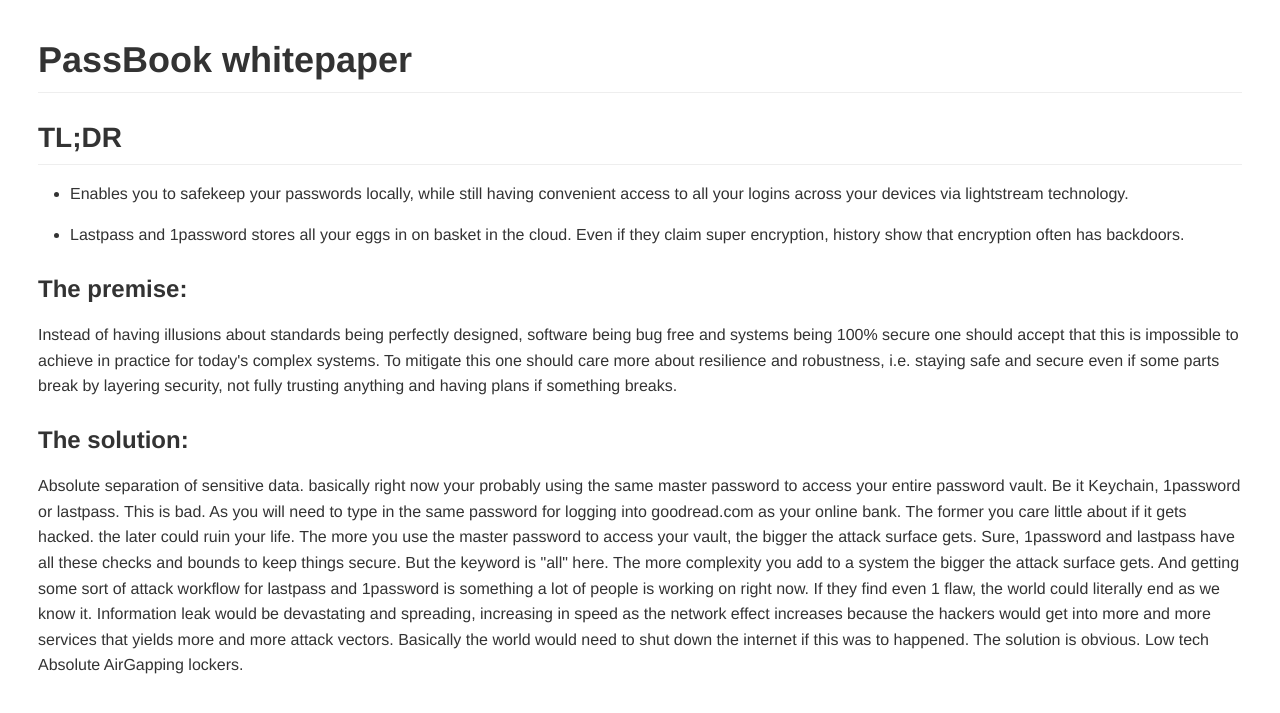
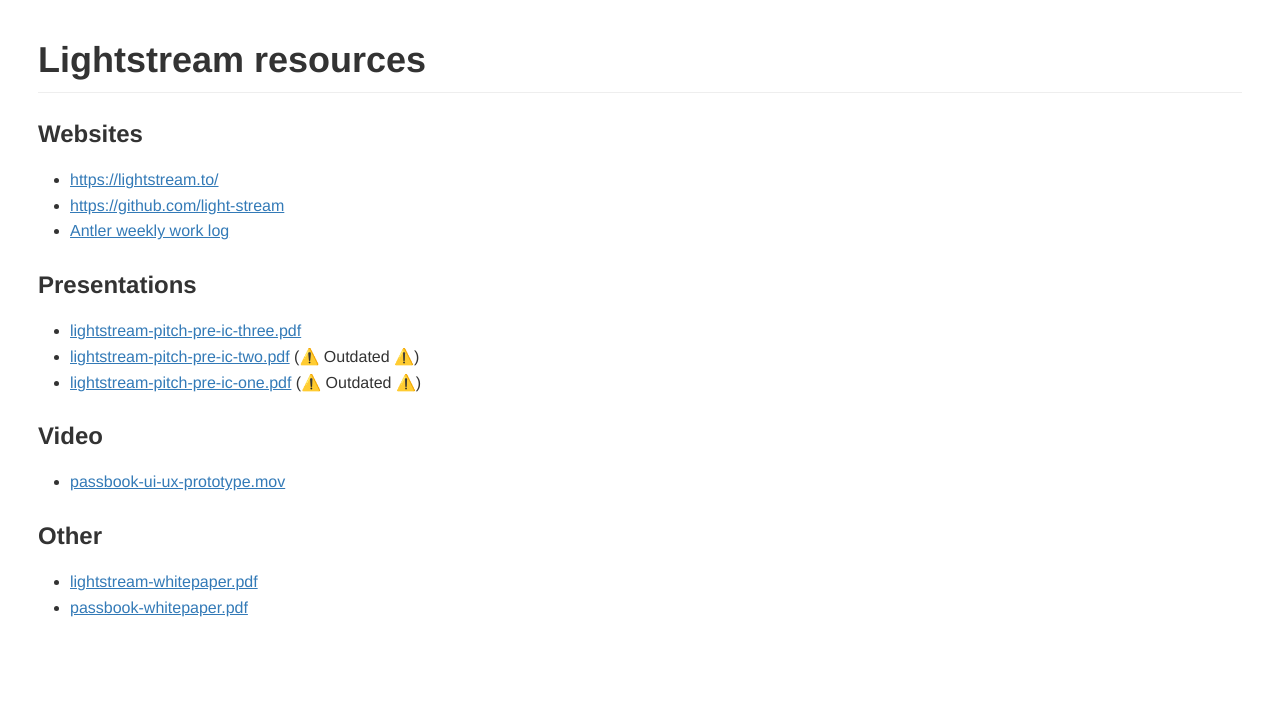
Before and after one commit to tangotangen/tangotangen.github.io, a Jekyll site: the page assets/index.html, which Jekyll copies as it is, in a window 1280 px wide. Shown: the top 713 px of the page. Built offline with Jekyll 4.4.1, drawn with Linux system fonts in a browser that asks for light colours.

Commit message:
Update index.html

```diff
--- a/assets/index.html
+++ b/assets/index.html
@@ -2,7 +2,7 @@
       <html>
         <head>
             <meta charset="utf-8" />
-            <title>passbook-whitepaper</title>
+            <title>resources</title>
             <style>.markdown-preview:not([data-use-github-style]) { padding: 2em; font-size: 1.2em; color: rgb(171, 178, 191); background-color: rgb(40, 44, 52); overflow: auto; }
 .markdown-preview:not([data-use-github-style]) > :first-child { margin-top: 0px; }
 .markdown-preview:not([data-use-github-style]) h1, .markdown-preview:not([data-use-github-style]) h2, .markdown-preview:not([data-use-github-style]) h3, .markdown-preview:not([data-use-github-style]) h4, .markdown-preview:not([data-use-github-style]) h5, .markdown-preview:not([data-use-github-style]) h6 { line-height: 1.2; margin-top: 1.5em; margin-bottom: 0.5em; color: rgb(255, 255, 255); }
@@ -582,16 +582,26 @@
 }
 </style>
         </head>
-        <body class='markdown-preview' data-use-github-style><h1 id="passbook-whitepaper">PassBook whitepaper</h1>
-<h2 id="tldr">TL;DR</h2>
+        <body class='markdown-preview' data-use-github-style><h1 id="lightstream-resources">Lightstream resources</h1>
+<h3 id="websites">Websites</h3>
 <ul>
-<li><p>Enables you to safekeep your passwords locally, while still having convenient access to all your logins across your devices via lightstream technology.</p>
-</li>
-<li><p>Lastpass and 1password stores all your eggs in on basket in the cloud. Even if they claim super encryption, history show that encryption often has backdoors.</p>
-</li>
+<li><a href="https://lightstream.to/">https://lightstream.to/</a></li>
+<li><a href="https://github.com/light-stream/">https://github.com/light-stream</a></li>
+<li><a href="https://lightstream.to/update/">Antler weekly work log</a></li>
 </ul>
-<h3 id="the-premise">The premise:</h3>
-<p>Instead of having illusions about standards being perfectly designed, software being bug free and systems being 100% secure one should accept that this is impossible to achieve in practice for today's complex systems. To mitigate this one should care more about resilience and robustness, i.e. staying safe and secure even if some parts break by layering security, not fully trusting anything and having plans if something breaks.</p>
-<h3 id="the-solution">The solution:</h3>
-<p>Absolute separation of sensitive data. basically right now your probably using the same master password to access your entire password vault. Be it Keychain, 1password or lastpass. This is bad. As you will need to type in the same password for logging into goodread.com as your online bank. The former you care little about if it gets hacked. the later could ruin your life. The more you use the master password to access your vault, the bigger the attack surface gets. Sure, 1password and lastpass have all these checks and bounds to keep things secure. But the keyword is "all" here. The more complexity you add to a system the bigger the attack surface gets. And getting some sort of attack workflow for lastpass and 1password is something a lot of people is working on right now. If they find even 1 flaw, the world could literally end as we know it. Information leak would be devastating and spreading, increasing in speed as the network effect increases because the hackers would get into more and more services that yields more and more attack vectors. Basically the world would need to shut down the internet if this was to happened. The solution is obvious. Low tech Absolute AirGapping lockers.</p></body>
+<h3 id="presentations">Presentations</h3>
+<ul>
+<li><a href="https://lightstream.to/assets/pdf/lightstream-pitch-pre-ic-three.pdf">lightstream-pitch-pre-ic-three.pdf</a></li>
+<li><a href="https://lightstream.to/assets/pdf/lightstream-pitch-pre-ic-two.pdf">lightstream-pitch-pre-ic-two.pdf</a> (⚠️️ Outdated ⚠️️)</li>
+<li><a href="https://lightstream.to/assets/pdf/lightstream-pitch-pre-ic-one.pdf">lightstream-pitch-pre-ic-one.pdf</a> (⚠️️ Outdated ⚠️️)</li>
+</ul>
+<h3 id="video">Video</h3>
+<ul>
+<li><a href="https://lightstream.to/assets/video/passbook-ui-ux-prototype.mov">passbook-ui-ux-prototype.mov</a></li>
+</ul>
+<h3 id="other">Other</h3>
+<ul>
+<li><a href="https://lightstream.to/assets/pdf/lightstream-whitepaper.pdf">lightstream-whitepaper.pdf</a></li>
+<li><a href="passbook-whitepaper.pdf">passbook-whitepaper.pdf</a></li>
+</ul></body>
       </html>
```
